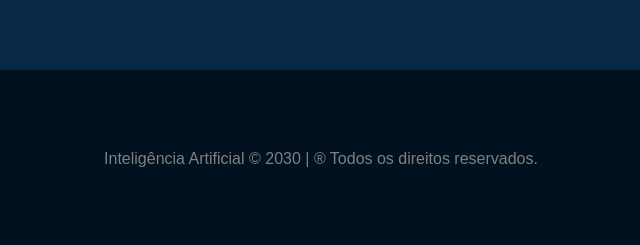
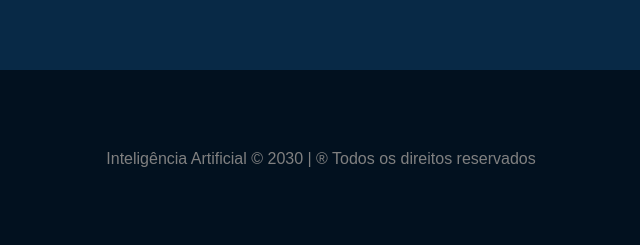
Before and after one commit to Nathan-Rodrigues-dev/pag_inteligencia_artificial, a plain HTML site: page pag_inteligencia_artificial/index.html in a window 1280 px wide. Shown: the part 1601-1846 px from the top of the page, 319-959 px from the left. Drawn offline with Linux system fonts and the light colour scheme.

Commit message:
segundo commit

```diff
--- a/pag_inteligencia_artificial/index.html
+++ b/pag_inteligencia_artificial/index.html
@@ -61,7 +61,7 @@
 
   <!-- rodapé -->
   <footer>
-    Inteligência Artificial &copy; 2030 | &reg; Todos os direitos reservados.
+    Inteligência Artificial &copy; 2030 | &reg; Todos os direitos reservados
   </footer>
 </body>
 
```
